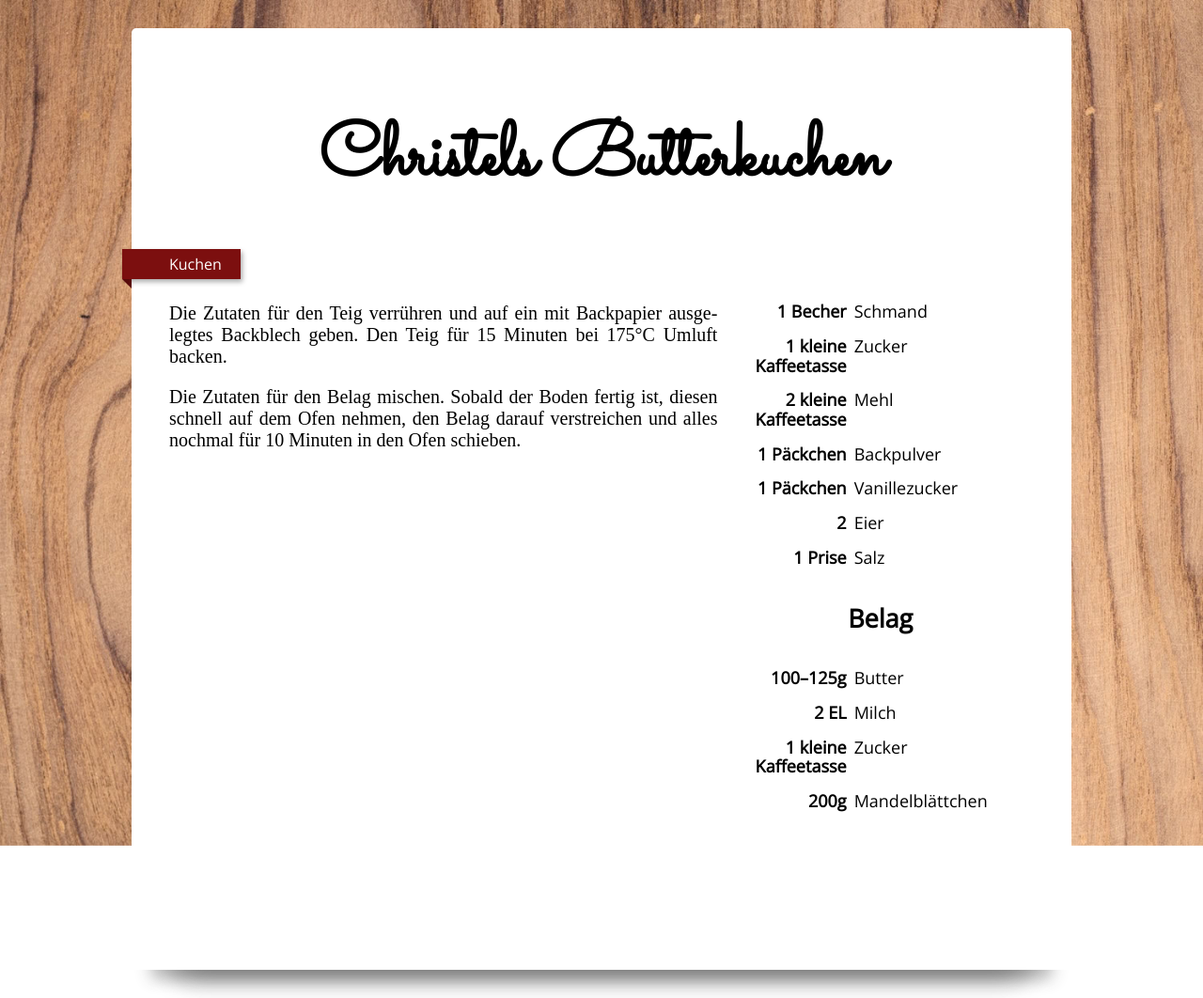
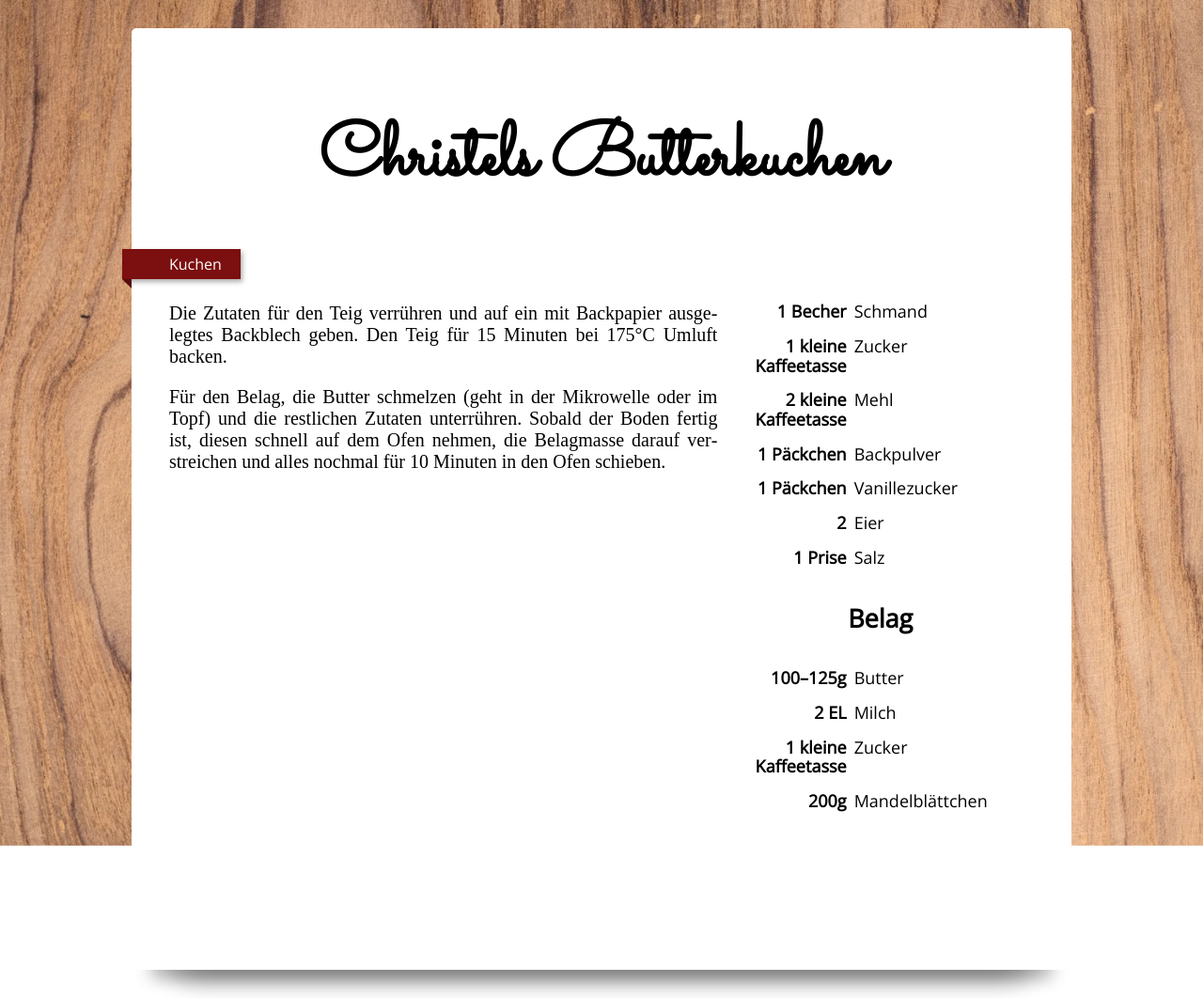
Before and after one commit to konstantinkobs/rezepte, a Jekyll site: the page built from _rezepte/christels-butterkuchen.md, in a window 1280 px wide. Shown: the whole page at 94% size. Built offline with Jekyll 4.4.1, drawn with Linux system fonts in a browser that asks for light colours; some web fonts are replaced.

Commit message:
small update on butterkuchen

```diff
--- a/_rezepte/christels-butterkuchen.md
+++ b/_rezepte/christels-butterkuchen.md
@@ -22,5 +22,5 @@ weitere_zutaten:
 Die Zutaten für den Teig verrühren und auf ein mit Backpapier ausgelegtes Backblech geben.
 Den Teig für 15 Minuten bei 175°C Umluft backen.
 
-Die Zutaten für den Belag mischen.
-Sobald der Boden fertig ist, diesen schnell auf dem Ofen nehmen, den Belag darauf verstreichen und alles nochmal für 10 Minuten in den Ofen schieben.
+Für den Belag, die Butter schmelzen (geht in der Mikrowelle oder im Topf) und die restlichen Zutaten unterrühren.
+Sobald der Boden fertig ist, diesen schnell auf dem Ofen nehmen, die Belagmasse darauf verstreichen und alles nochmal für 10 Minuten in den Ofen schieben.
```
